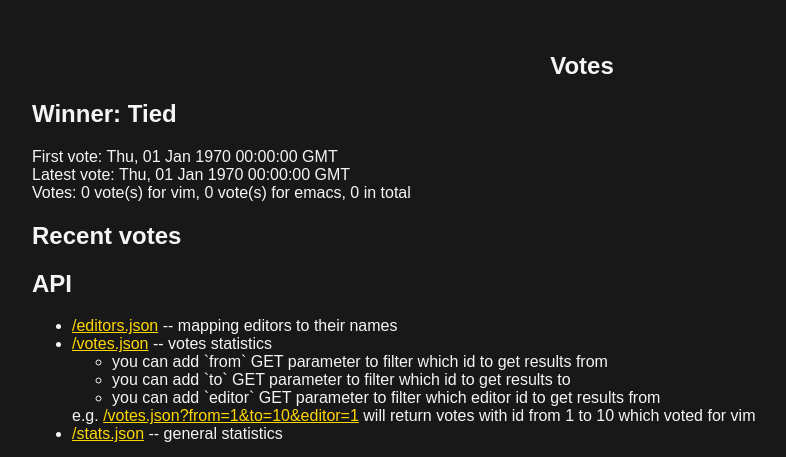
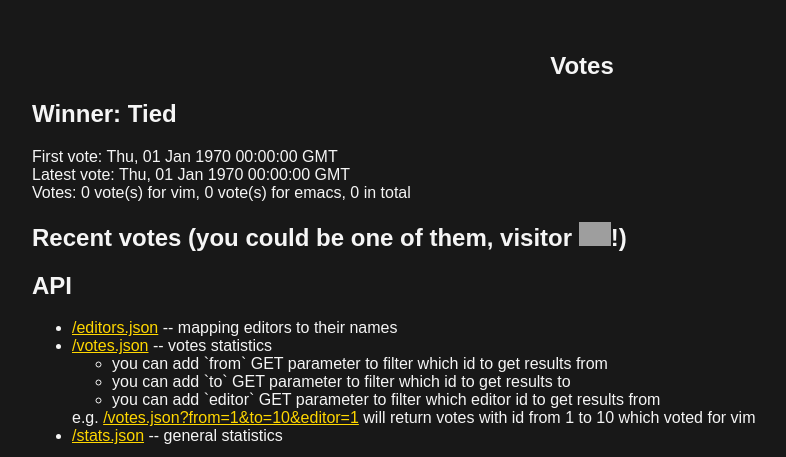
Before and after one commit to ari-lt/vim-or-emacs.ari.lt, a Flask app: page /votes in a window 1280 px wide. Shown: the top 457 px of the page, without its empty margins (58-844 px from the left). Run offline with Flask 3, Linux system fonts and the light colour scheme; data that the repository does not hold is empty; parts of the project's set-up code (start-up, migrations or seed data) failed here and were passed over; grey boxes are pictures that could not be loaded.

Commit message:
add global ari-web counter
Signed-off-by: Ari Archer <ari.web.xyz@gmail.com>

```diff
--- a/src/templates/index.j2
+++ b/src/templates/index.j2
@@ -19,7 +19,7 @@
     by using statistics &#129299;. This page is <a href="/git">open source</a> as all
     good things should be, and I've also implemented <a href="/votes.json">votes.json</a>
     and <a href="/stats.json">stats.json</a> APIs (which you can see in the <a href="/votes">votes page</a>). You can <b>vote once every 24 hours</b>,
-    other resources are also limited to avoid abuse. <b>Thank you for your contribution.</b>
+    other resources are also limited to avoid abuse. <b>Thank you for your contribution visitor <img src="http://us.ari.lt/counter/@ari/kpnuBU0qISQlfR7cSNwwg9oW8654-RguVrXh9JOBGo3EP1-bm7aF9ROuQO6Jqesk.svg" style="display:inline;height:1em" alt="visitor count" loading="lazy">.</b>
 </p>
 
 <p>
--- a/src/templates/votes.j2
+++ b/src/templates/votes.j2
@@ -17,7 +17,7 @@ Latest vote: <span id="latest">loading ...</span>
 Votes: <span id="votes">loading ...</span>
 </pre>
 
-<h2>Recent votes</h2>
+<h2>Recent votes (you could be one of them, visitor <img src="http://us.ari.lt/counter/@ari/kpnuBU0qISQlfR7cSNwwg9oW8654-RguVrXh9JOBGo3EP1-bm7aF9ROuQO6Jqesk.svg" style="display:inline;height:1em" alt="visitor count" loading="lazy">!)</h2>
 
 <ul id="recent"></ul>
 
```
